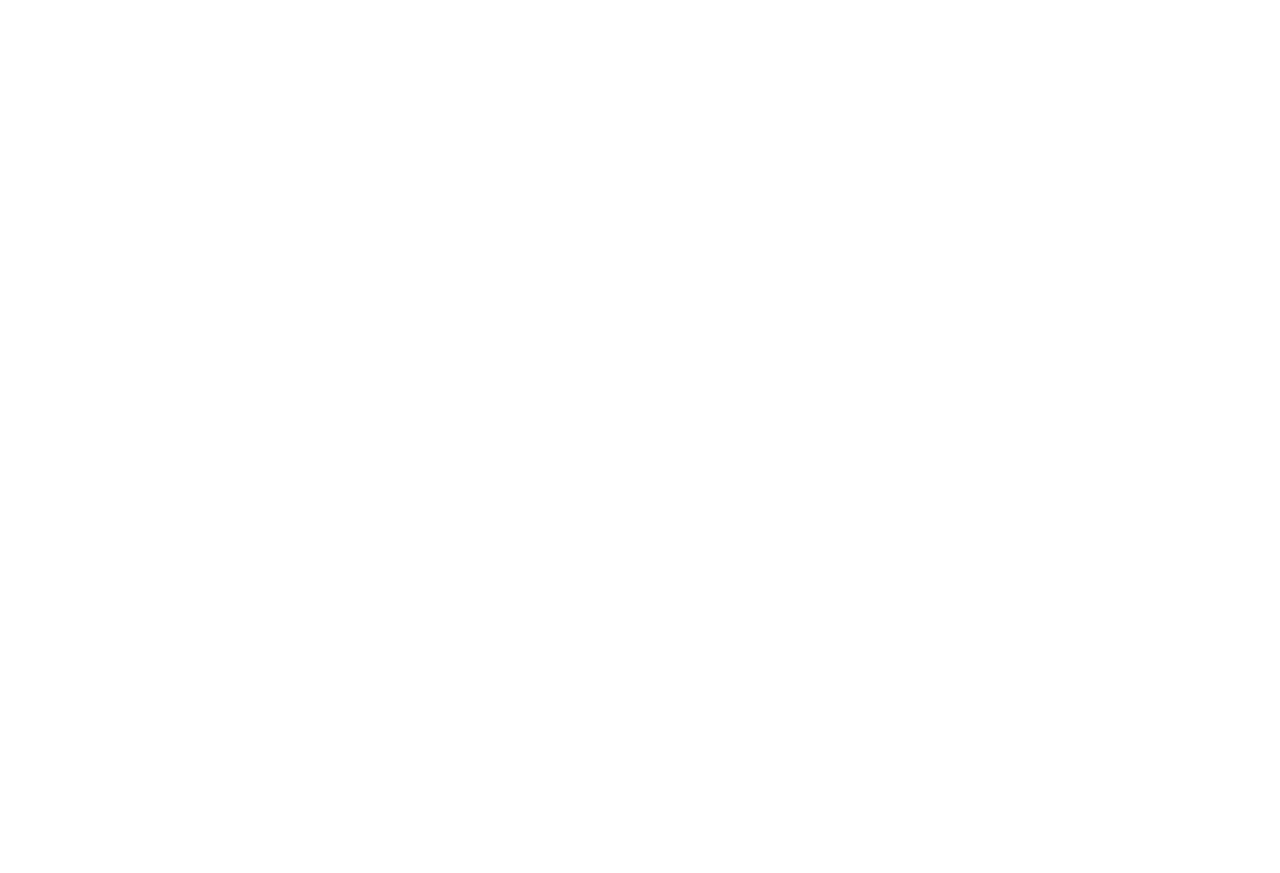
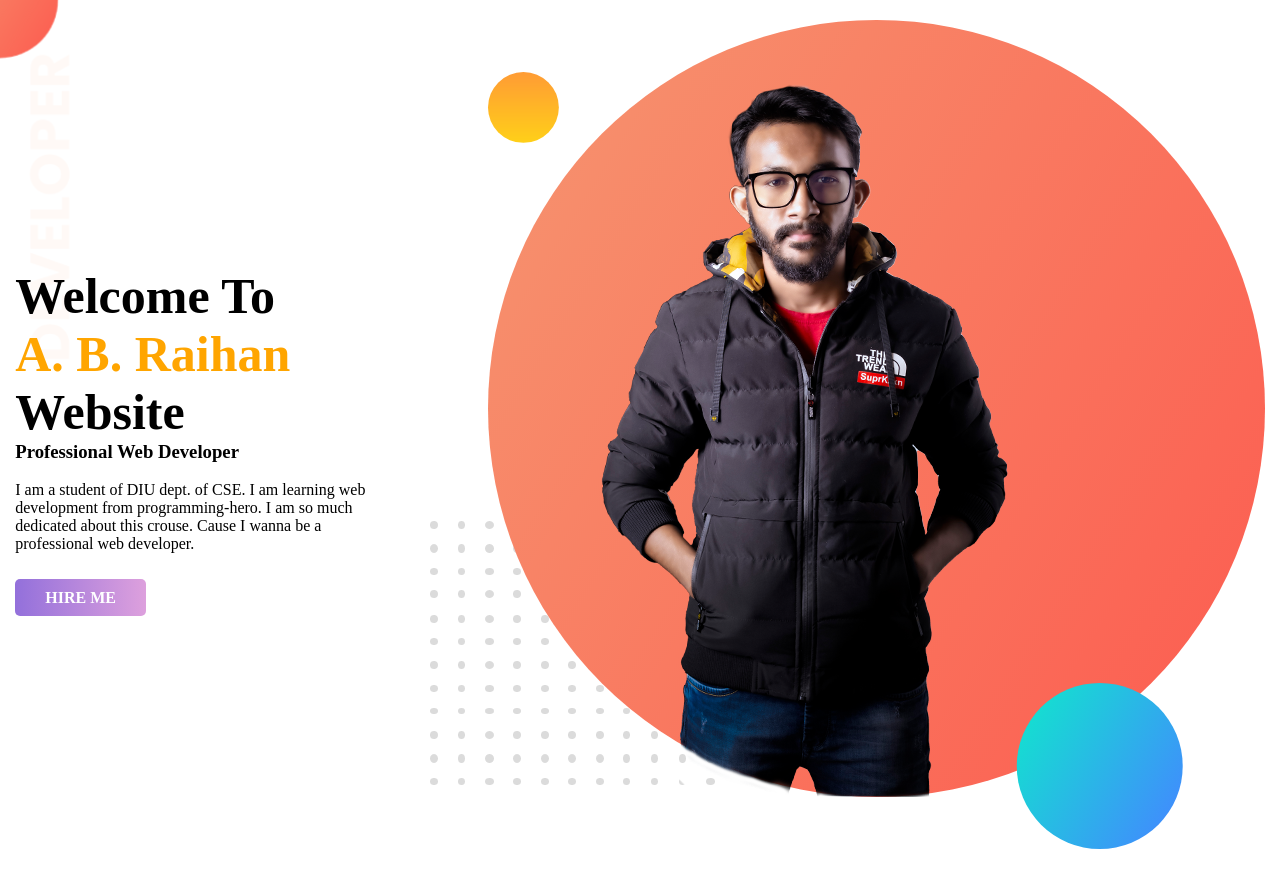
Before and after one commit to ABRaihan/myPortfolio, a plain HTML site: page index.html in a window 1280 px wide. Before the commit the page ends 800 px from the top, so only its background shows below. Drawn offline with Linux system fonts and the light colour scheme; a web font is replaced by a local one.

Commit message:
complete header section of my portfolio website

```diff
--- a/css/style.css
+++ b/css/style.css
@@ -0,0 +1,40 @@
+@import url('fonts.css');
+*{
+    margin: 0;
+    padding: 0;
+    box-sizing: border-box;
+}
+
+/* Header Section */
+#heading-content{
+    display: flex;
+    justify-content: space-around;
+    align-items: center;
+    padding: 20px 0;
+    background: url(../images/top-banner.png) no-repeat;
+}
+.heading-intro{
+    width: 30%;
+}
+.heading-intro h1{
+    font-size: 50px;
+    font-family: "Fugaz One";
+}
+.heading-intro h3, p{
+    font-family: "Cantarell Regular";
+}
+.heading-intro .hire-btn{
+    text-decoration: none;
+    background-image: linear-gradient(90deg,#9370DB,#DDA0DD);
+    padding: 10px 30px;
+    border-radius: 5px;
+    font-family: "Cantarell Regular";
+    color: white;
+    font-weight: bold;
+}
+.heading-intro .name-highlight{
+    color: orange;
+}
+.heading-pic img{
+    width: 100%;
+}
--- a/index.html
+++ b/index.html
@@ -1,12 +1,27 @@
 <!DOCTYPE html>
 <html lang="en">
+
 <head>
     <meta charset="UTF-8">
     <meta name="viewport" content="width=device-width, initial-scale=1.0">
     <title>Portfolio</title>
     <link rel="stylesheet" href="css/style.css">
 </head>
+
 <body>
+    <!-- Header Section -->
+    <header id="heading-content">
+        <div class="heading-intro">
+            <h1>Welcome To</h1>
+            <h1><span class="name-highlight">A. B. Raihan </span> Website</h1>
+            <h3>Professional Web Developer</h3> <br/>
+            <p>I am a student of DIU dept. of CSE. I am learning web development from programming-hero. I am so much dedicated about this crouse. Cause I wanna be a professional web developer.</p><br/><br/>
+            <a class="hire-btn" href="https://www.facebook.com/A.B.Raihan.7244/" target="_blank">HIRE ME</a>
+        </div>
+        <div class="heading-pic">
+            <img src="images/myPic.png" alt="It'a My Pic">
+        </div>
+    </header>
+</body>
 
-</body>
 </html>
```
